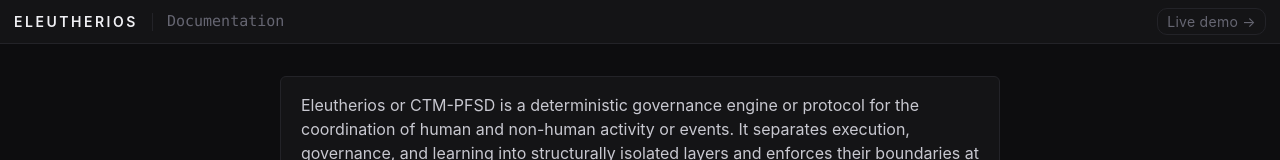
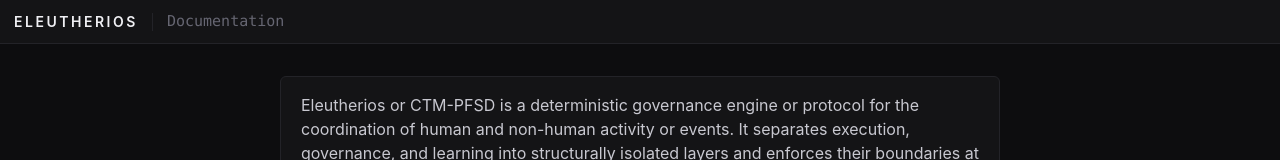
Before and after one commit to aletheon/eleutherios-docs, a plain HTML site: page index.html in a window 1280 px wide. Shown: the top 160 px of the page. Drawn offline with Linux system fonts and the light colour scheme.

Commit message:
describe what changed

```diff
--- a/index.html
+++ b/index.html
@@ -373,9 +373,9 @@ main svg { max-width: 100%; height: auto; }
     <span class="logo">Eleutherios</span>
     <span class="hsep"></span>
     <span class="active-policy dim mono">Documentation</span>
-    <div class="header-right">
+    <!-- <div class="header-right">
       <a class="nav-btn" href="https://demo.eleutherios.app" title="Open the live Eleutherios demo">Live demo &rarr;</a>
-    </div>
+    </div> -->
   </div>
 
   <div class="doc-wrap">
```
